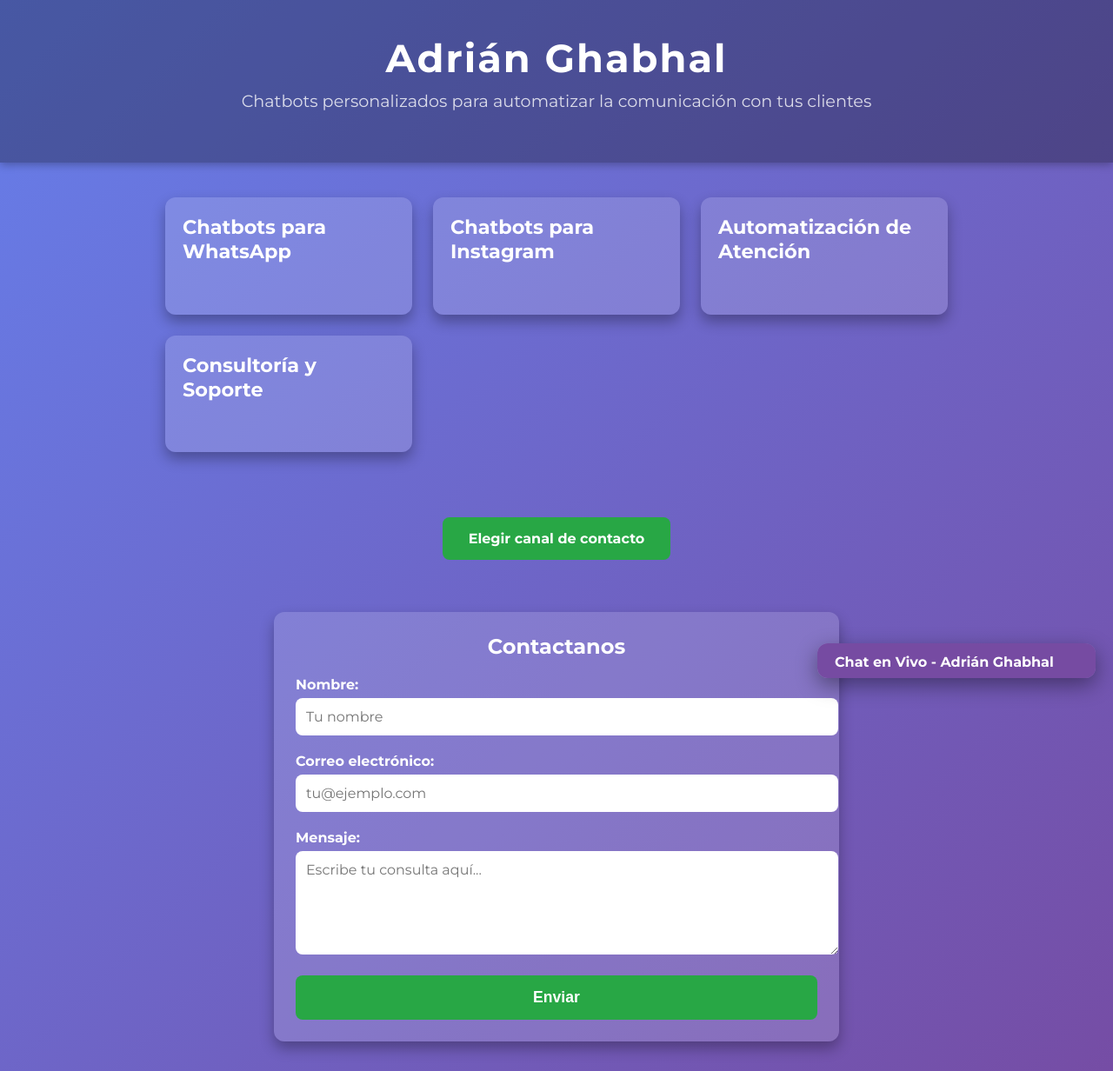
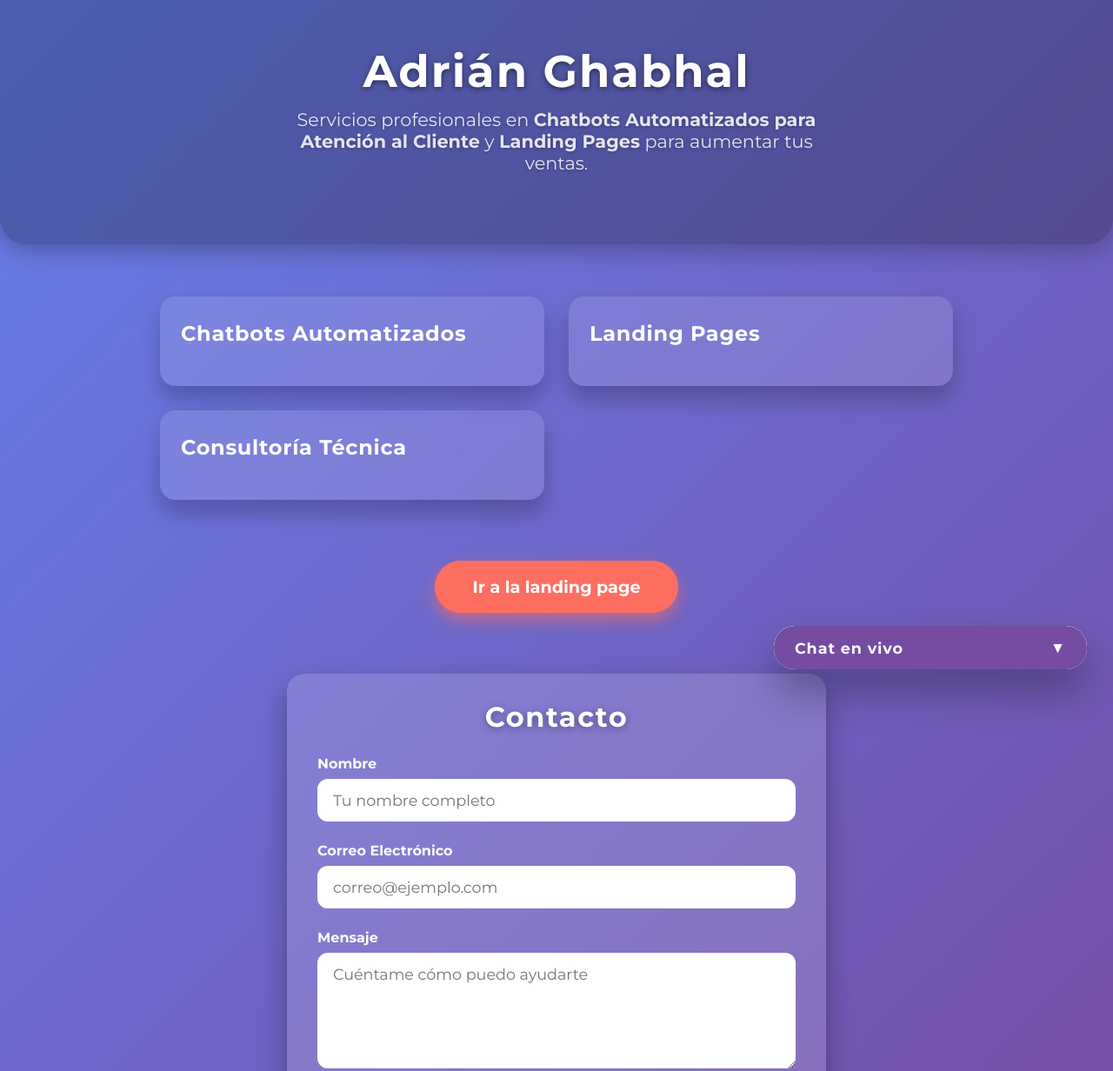
Before and after one commit to ghabhal/ghabhal.github.io, a plain HTML site: page index.html in a window 1280 px wide. Shown: the top 1232 px of the page at 87% size. Drawn offline with Linux system fonts and the light colour scheme.

Commit message:
Add files via upload

```diff
--- a/index.html
+++ b/index.html
@@ -6,6 +6,10 @@
   <title>Adrián Ghabhal - Chatbots Automatizados</title>
   <link href="https://fonts.googleapis.com/css2?family=Montserrat:wght@400;700&display=swap" rel="stylesheet" />
   <style>
+    /* Reset y base */
+    * {
+      box-sizing: border-box;
+    }
     body {
       margin: 0;
       font-family: 'Montserrat', sans-serif;
@@ -14,360 +18,452 @@
       min-height: 100vh;
       display: flex;
       flex-direction: column;
+      scroll-behavior: smooth;
     }
+
     header {
-      padding: 40px 20px;
+      padding: 50px 20px 60px;
       text-align: center;
-      background: rgba(0,0,0,0.3);
-      box-shadow: 0 2px 10px rgba(0,0,0,0.3);
+      background: rgba(0,0,0,0.25);
+      box-shadow: 0 4px 30px rgba(0,0,0,0.3);
+      border-bottom-left-radius: 30px;
+      border-bottom-right-radius: 30px;
+      user-select: none;
     }
     header h1 {
       margin: 0;
-      font-weight: 700;
-      font-size: 2.8rem;
+      font-weight: 800;
+      font-size: 3.2rem;
       letter-spacing: 2px;
+      text-shadow: 0 2px 6px rgba(0,0,0,0.5);
     }
     header p {
-      margin-top: 10px;
+      margin-top: 12px;
       font-weight: 400;
-      font-size: 1.2rem;
-      opacity: 0.8;
+      font-size: 1.3rem;
+      opacity: 0.85;
+      max-width: 600px;
+      margin-left: auto;
+      margin-right: auto;
+      text-shadow: 0 1px 4px rgba(0,0,0,0.3);
     }
+
     main {
       flex: 1;
-      max-width: 900px;
-      margin: 40px auto;
-      padding: 0 20px;
+      max-width: 960px;
+      margin: 60px auto 80px;
+      padding: 0 24px;
     }
+
+    /* Servicios */
     .services {
       display: grid;
-      grid-template-columns: repeat(auto-fit, minmax(280px, 1fr));
-      gap: 24px;
-      margin-bottom: 50px;
+      grid-template-columns: repeat(auto-fit, minmax(300px, 1fr));
+      gap: 28px;
+      margin-bottom: 70px;
     }
     .service-card {
-      background: rgba(255, 255, 255, 0.15);
-      border-radius: 12px;
-      padding: 20px;
-      box-shadow: 0 8px 16px rgba(0,0,0,0.3);
+      background: rgba(255,255,255,0.12);
+      border-radius: 18px;
+      padding: 28px 24px 36px;
+      box-shadow: 0 15px 25px rgba(0,0,0,0.22);
       cursor: pointer;
-      transition: transform 0.3s ease, box-shadow 0.3s ease;
+      transition: transform 0.35s cubic-bezier(0.25, 0.8, 0.25, 1), box-shadow 0.35s ease;
       position: relative;
       overflow: hidden;
       opacity: 0;
-      transform: translateY(20px);
+      transform: translateY(30px);
+      color: #fff;
+      user-select: none;
     }
-    .service-card:hover {
-      transform: translateY(-10px);
-      box-shadow: 0 15px 30px rgba(0,0,0,0.4);
+    .service-card:hover, .service-card:focus-visible {
+      transform: translateY(-12px);
+      box-shadow: 0 25px 45px rgba(0,0,0,0.35);
+      background: linear-gradient(135deg, #764ba2 0%, #667eea 100%);
+      outline: none;
     }
     .service-card h3 {
-      margin-top: 0;
-      font-size: 1.4rem;
+      margin: 0 0 10px;
+      font-size: 1.5rem;
+      font-weight: 700;
+      letter-spacing: 0.03em;
     }
     .service-desc {
       margin-top: 10px;
       max-height: 0;
       overflow: hidden;
       opacity: 0;
-      transition: max-height 0.4s ease, opacity 0.4s ease;
       font-weight: 300;
-      line-height: 1.4;
+      line-height: 1.5;
+      transition: max-height 0.4s ease, opacity 0.4s ease, margin-top 0.4s ease;
+      color: #e0e0e0;
+      user-select: text;
     }
     .service-card.active .service-desc {
-      max-height: 150px;
+      max-height: 180px;
       opacity: 1;
-      margin-top: 10px;
+      margin-top: 12px;
     }
+
+    /* Botón Landing Page */
     .contact-btn {
       display: inline-block;
-      margin-top: 25px;
-      padding: 15px 30px;
-      background: #28a745;
+      margin: 0 auto 70px;
+      padding: 18px 38px;
+      background: #ff6f61;
       color: white;
-      font-weight: 700;
-      border-radius: 8px;
+      font-weight: 800;
+      font-size: 1.2rem;
+      border-radius: 50px;
       text-decoration: none;
-      transition: background-color 0.3s ease;
+      box-shadow: 0 8px 18px rgba(255,111,97,0.6);
+      transition: background-color 0.3s ease, box-shadow 0.3s ease;
+      user-select: none;
+      display: block;
+      max-width: 280px;
+      text-align: center;
     }
-    .contact-btn:hover {
-      background: #1e7e34;
+    .contact-btn:hover, .contact-btn:focus {
+      background: #e35b4b;
+      box-shadow: 0 12px 28px rgba(227,91,75,0.7);
+      outline: none;
     }
 
     /* Formulario */
     form {
       background: rgba(255, 255, 255, 0.15);
-      padding: 25px;
-      border-radius: 12px;
-      box-shadow: 0 8px 16px rgba(0,0,0,0.3);
-      max-width: 600px;
-      margin: 0 auto 70px;
+      padding: 30px 35px;
+      border-radius: 20px;
+      box-shadow: 0 15px 30px rgba(0,0,0,0.3);
+      max-width: 620px;
+      margin: 0 auto 90px;
+      color: #fff;
+      user-select: none;
+      transition: background-color 0.3s ease;
+    }
+    form:hover {
+      background: rgba(255,255,255,0.22);
     }
     form h2 {
       margin-top: 0;
-      font-weight: 700;
-      margin-bottom: 20px;
+      font-weight: 800;
+      margin-bottom: 25px;
       text-align: center;
+      font-size: 2rem;
+      letter-spacing: 1.5px;
+      text-shadow: 0 2px 8px rgba(0,0,0,0.35);
+      user-select: text;
     }
     form label {
       display: block;
-      margin-bottom: 6px;
+      margin-bottom: 8px;
       font-weight: 600;
+      user-select: text;
     }
     form input, form textarea {
       width: 100%;
-      padding: 12px;
-      border-radius: 8px;
+      padding: 14px 18px;
+      border-radius: 12px;
       border: none;
-      margin-bottom: 20px;
-      font-size: 1rem;
+      margin-bottom: 24px;
+      font-size: 1.1rem;
       font-family: 'Montserrat', sans-serif;
       resize: vertical;
+      transition: background-color 0.3s ease, color 0.3s ease;
+      user-select: text;
     }
     form input:focus, form textarea:focus {
-      outline: 2px solid #28a745;
+      outline: 3px solid #ff6f61;
       background: #fff;
-      color: #000;
+      color: #111;
     }
     form button {
-      background: #28a745;
+      background: #ff6f61;
       color: white;
-      font-weight: 700;
-      padding: 15px 30px;
+      font-weight: 800;
+      padding: 16px 38px;
       border: none;
-      border-radius: 8px;
+      border-radius: 50px;
       cursor: pointer;
-      font-size: 1.1rem;
+      font-size: 1.2rem;
       width: 100%;
-      transition: background-color 0.3s ease;
+      transition: background-color 0.3s ease, box-shadow 0.3s ease;
+      user-select: none;
+      box-shadow: 0 8px 20px rgba(255,111,97,0.6);
     }
-    form button:hover {
-      background: #1e7e34;
+    form button:hover, form button:focus {
+      background: #e35b4b;
+      box-shadow: 0 12px 30px rgba(227,91,75,0.7);
+      outline: none;
     }
 
     /* Chat en vivo */
     #chat-container {
       position: fixed;
-      bottom: 20px;
-      right: 20px;
-      width: 320px;
-      max-height: 400px;
-      background: rgba(255, 255, 255, 0.15);
-      border-radius: 12px;
-      box-shadow: 0 8px 24px rgba(0,0,0,0.4);
+      bottom: 30px;
+      right: 30px;
+      width: 360px;
+      max-height: 420px;
+      background: #fff;
+      border-radius: 24px;
+      box-shadow: 0 25px 45px rgba(0,0,0,0.3);
       display: flex;
       flex-direction: column;
       font-family: 'Montserrat', sans-serif;
-      color: #000;
+      color: #333;
       overflow: hidden;
-      z-index: 1000;
+      z-index: 1100;
+      transition: height 0.35s ease;
+      height: 50px;
+      user-select: none;
     }
     #chat-header {
       background: #764ba2;
       color: white;
-      padding: 12px 20px;
+      padding: 14px 24px;
       font-weight: 700;
       cursor: pointer;
       user-select: none;
+      font-size: 1.1rem;
+      letter-spacing: 0.05em;
+      display: flex;
+      align-items: center;
+      justify-content: space-between;
+      border-top-left-radius: 24px;
+      border-top-right-radius: 24px;
+    }
+    #chat-header:hover {
+      background: #5b367a;
     }
     #chat-messages {
       flex: 1;
-      padding: 10px 20px;
+      padding: 16px 24px;
       overflow-y: auto;
-      background: #fff;
-      font-size: 0.9rem;
+      font-size: 0.95rem;
+      background: #fafafa;
+      user-select: text;
+      color: #222;
     }
     .message {
-      margin-bottom: 12px;
-      padding: 8px 12px;
-      border-radius: 12px;
-      max-width: 75%;
-      clear: both;
+      margin-bottom: 14px;
+      padding: 12px 18px;
+      border-radius: 18px;
+      max-width: 85%;
+      line-height: 1.35;
+      user-select: text;
+      box-shadow: 0 4px 12px rgba(0,0,0,0.07);
+      white-space: pre-wrap;
+      word-wrap: break-word;
     }
-    .user-message {
-      background: #28a745;
-      color: white;
-      float: right;
-      text-align: right;
+    .message.bot {
+      background: #764ba2;
+      color: #fff;
+      align-self: flex-start;
     }
-    .bot-message {
-      background: #eee;
-      color: #333;
-      float: left;
-      text-align: left;
+    .message.user {
+      background: #ff6f61;
+      color: #fff;
+      align-self: flex-end;
     }
     #chat-input-container {
-      padding: 10px 20px;
-      background: #f0f0f0;
+      padding: 14px 18px;
+      border-top: 1px solid #ddd;
       display: flex;
-      gap: 10px;
+      background: #f3f3f3;
     }
     #chat-input {
       flex: 1;
-      padding: 10px 15px;
       border-radius: 20px;
-      border: 1px solid #ccc;
+      border: none;
+      padding: 12px 18px;
       font-size: 1rem;
+      font-family: 'Montserrat', sans-serif;
+      user-select: text;
+      outline: none;
     }
-    #chat-send {
+    #chat-send-btn {
+      margin-left: 12px;
       background: #764ba2;
       border: none;
       color: white;
-      padding: 0 20px;
       border-radius: 20px;
+      padding: 0 18px;
+      font-weight: 700;
       cursor: pointer;
-      font-weight: 700;
       transition: background-color 0.3s ease;
+      user-select: none;
     }
-    #chat-send:hover {
+    #chat-send-btn:hover {
       background: #5b367a;
     }
 
+    /* Chat abierto */
+    #chat-container.open {
+      height: 420px;
+      user-select: text;
+    }
+
+    /* Animación aparición servicios */
+    .service-card.show {
+      opacity: 1;
+      transform: translateY(0);
+      transition: opacity 0.5s ease, transform 0.5s ease;
+    }
+
+    /* Responsive */
+    @media (max-width: 420px) {
+      #chat-container {
+        width: 90vw;
+        right: 5vw;
+      }
+      main {
+        margin: 40px 20px 60px;
+        padding: 0 10px;
+      }
+    }
   </style>
 </head>
 <body>
 
   <header>
     <h1>Adrián Ghabhal</h1>
-  <p>Chatbots personalizados para automatizar la comunicación con tus clientes</p>
+    <p>Servicios profesionales en <strong>Chatbots Automatizados para Atención al Cliente</strong> y <strong>Landing Pages</strong> para aumentar tus ventas.</p>
   </header>
 
   <main>
-  <section class="services">
-    <div class="service-card" tabindex="0">
-      <h3>Chatbots para WhatsApp</h3>
-      <p class="service-desc">Automatiza respuestas, toma pedidos y brinda soporte 24/7 directamente en WhatsApp, la app más popular.</p>
+    <section class="services" aria-label="Servicios ofrecidos">
+      <article class="service-card" tabindex="0" aria-expanded="false">
+        <h3>Chatbots Automatizados</h3>
+        <div class="service-desc" aria-hidden="true">
+          Diseño, desarrollo e implementación de chatbots personalizados para atención al cliente 24/7. Incrementa la eficiencia y mejora la experiencia de tus usuarios.
         </div>
-    <div class="service-card" tabindex="0">
-      <h3>Chatbots para Instagram</h3>
-      <p class="service-desc">Responde mensajes directos y comenta con bots inteligentes que mejoran la interacción y aumentan ventas.</p>
+      </article>
+
+      <article class="service-card" tabindex="0" aria-expanded="false">
+        <h3>Landing Pages</h3>
+        <div class="service-desc" aria-hidden="true">
+          Creación de landing pages profesionales, atractivas y optimizadas para convertir visitantes en clientes, impulsando tus campañas digitales con resultados medibles.
         </div>
-    <div class="service-card" tabindex="0">
-      <h3>Automatización de Atención</h3>
-      <p class="service-desc">Integramos sistemas para gestionar consultas, reservas y pedidos, liberando tiempo y recursos de tu equipo.</p>
+      </article>
+
+      <article class="service-card" tabindex="0" aria-expanded="false">
+        <h3>Consultoría Técnica</h3>
+        <div class="service-desc" aria-hidden="true">
+          Asesoría para integrar soluciones digitales en tu negocio, evaluar herramientas y optimizar procesos con tecnología de punta.
         </div>
-    <div class="service-card" tabindex="0">
-      <h3>Consultoría y Soporte</h3>
-      <p class="service-desc">Te asesoramos en la implementación y mantenimiento de chatbots que se adapten a tus necesidades y objetivos.</p>
-    </div>
+      </article>
     </section>
 
-  <div style="text-align:center; margin-bottom: 60px;">
-    <a href="landingpage.html" class="contact-btn">Elegir canal de contacto</a>
-  </div>
+    <a href="https://tu-landing-page.com" class="contact-btn" target="_blank" rel="noopener noreferrer" aria-label="Ir a la landing page para contactar">Ir a la landing page</a>
 
-  <!-- Formulario de contacto -->
-  <form id="contact-form">
-    <h2>Contactanos</h2>
-    <label for="name">Nombre:</label>
-    <input type="text" id="name" name="name" required placeholder="Tu nombre" />
+    <form aria-label="Formulario de contacto">
+      <h2>Contacto</h2>
+      <label for="name">Nombre</label>
+      <input type="text" id="name" name="name" placeholder="Tu nombre completo" required autocomplete="name" />
 
-    <label for="email">Correo electrónico:</label>
-    <input type="email" id="email" name="email" required placeholder="tu@ejemplo.com" />
+      <label for="email">Correo Electrónico</label>
+      <input type="email" id="email" name="email" placeholder="correo@ejemplo.com" required autocomplete="email" />
 
-    <label for="message">Mensaje:</label>
-    <textarea id="message" name="message" rows="5" required placeholder="Escribe tu consulta aquí..."></textarea>
+      <label for="message">Mensaje</label>
+      <textarea id="message" name="message" rows="5" placeholder="Cuéntame cómo puedo ayudarte" required></textarea>
 
       <button type="submit">Enviar</button>
     </form>
   </main>
 
   <!-- Chat en vivo -->
-<div id="chat-container">
-  <div id="chat-header">Chat en Vivo - Adrián Ghabhal</div>
-  <div id="chat-messages"></div>
+  <div id="chat-container" role="region" aria-label="Chat en vivo de Adrián Ghabhal" aria-live="polite" aria-atomic="false">
+    <div id="chat-header" tabindex="0" aria-controls="chat-messages" aria-expanded="false" role="button" aria-pressed="false" aria-label="Abrir o cerrar chat">
+      Chat en vivo
+      <span aria-hidden="true" id="chat-toggle-icon">▼</span>
+    </div>
+    <div id="chat-messages" tabindex="0" role="log" aria-live="polite" aria-relevant="additions"></div>
+    <form id="chat-form" aria-label="Formulario para enviar mensajes al chat" style="display:none;">
       <div id="chat-input-container">
-    <input type="text" id="chat-input" placeholder="Escribe tu mensaje..." autocomplete="off" />
-    <button id="chat-send">Enviar</button>
+        <input id="chat-input" autocomplete="off" placeholder="Escribe tu mensaje..." aria-label="Escribir mensaje" required />
+        <button id="chat-send-btn" type="submit" aria-label="Enviar mensaje">Enviar</button>
       </div>
+    </form>
   </div>
 
-<footer>
-  &copy; 2025 Adrián Ghabhal. Todos los derechos reservados.
-</footer>
-
   <script>
-  // Mostrar/ocultar descripción del servicio
+    // Mostrar descripción al hacer click o enter en las tarjetas de servicio
     document.querySelectorAll('.service-card').forEach(card => {
-    card.addEventListener('click', () => {
-      card.classList.toggle('active');
-    });
-    card.addEventListener('keydown', (e) => {
+      card.addEventListener('click', () => toggleDesc(card));
+      card.addEventListener('keydown', e => {
         if (e.key === 'Enter' || e.key === ' ') {
           e.preventDefault();
-        card.classList.toggle('active');
+          toggleDesc(card);
         }
       });
     });
 
-  // Animación de entrada suave
+    function toggleDesc(card) {
+      const isActive = card.classList.toggle('active');
+      card.setAttribute('aria-expanded', isActive);
+      const desc = card.querySelector('.service-desc');
+      desc.setAttribute('aria-hidden', !isActive);
+    }
+
+    // Animación de aparición cards (opcional)
     window.addEventListener('load', () => {
-    document.querySelectorAll('.service-card').forEach((card, i) => {
-      setTimeout(() => {
-        card.style.opacity = '1';
-        card.style.transform = 'translateY(0)';
-      }, i * 150);
+      const cards = document.querySelectorAll('.service-card');
+      cards.forEach((card, i) => {
+        setTimeout(() => card.classList.add('show'), i * 150);
       });
     });
 
-  // Formulario: simulamos envío con mensaje de agradecimiento
-  const form = document.getElementById('contact-form');
-  form.addEventListener('submit', e => {
-    e.preventDefault();
-    alert('Gracias por contactarnos, ' + form.name.value + '! Respondemos pronto.');
-    form.reset();
-  });
-
-  // Chat en vivo básico
+    // Chat en vivo toggle
     const chatContainer = document.getElementById('chat-container');
     const chatHeader = document.getElementById('chat-header');
+    const chatToggleIcon = document.getElementById('chat-toggle-icon');
     const chatMessages = document.getElementById('chat-messages');
+    const chatForm = document.getElementById('chat-form');
     const chatInput = document.getElementById('chat-input');
-  const chatSend = document.getElementById('chat-send');
 
-  // Toggle chat panel (mostrar/ocultar)
-  chatHeader.addEventListener('click', () => {
-    if (chatMessages.style.display === 'none') {
-      chatMessages.style.display = 'block';
-      chatInput.parentElement.style.display = 'flex';
-      chatContainer.style.height = '400px';
-    } else {
-      chatMessages.style.display = 'none';
-      chatInput.parentElement.style.display = 'none';
-      chatContainer.style.height = '40px';
+    chatHeader.addEventListener('click', toggleChat);
+    chatHeader.addEventListener('keydown', e => {
+      if (e.key === 'Enter' || e.key === ' ') {
+        e.preventDefault();
+        toggleChat();
       }
     });
 
-  // Inicializar chat cerrado
-  chatMessages.style.display = 'none';
-  chatInput.parentElement.style.display = 'none';
-  chatContainer.style.height = '40px';
-
-  function appendMessage(text, sender) {
-    const msgDiv = document.createElement('div');
-    msgDiv.classList.add('message', sender === 'user' ? 'user-message' : 'bot-message');
-    msgDiv.textContent = text;
-    chatMessages.appendChild(msgDiv);
-    chatMessages.scrollTop = chatMessages.scrollHeight;
+    function toggleChat() {
+      const isOpen = chatContainer.classList.toggle('open');
+      chatHeader.setAttribute('aria-expanded', isOpen);
+      chatHeader.setAttribute('aria-pressed', isOpen);
+      chatToggleIcon.textContent = isOpen ? '▲' : '▼';
+      chatForm.style.display = isOpen ? 'flex' : 'none';
+      if(isOpen) chatInput.focus();
     }
 
-  chatSend.addEventListener('click', sendMessage);
-  chatInput.addEventListener('keypress', e => {
-    if (e.key === 'Enter') {
-      sendMessage();
-    }
-  });
-
-  function sendMessage() {
+    // Funcionalidad básica chat (simulación)
+    chatForm.addEventListener('submit', e => {
+      e.preventDefault();
       const msg = chatInput.value.trim();
       if (!msg) return;
-    appendMessage(msg, 'user');
+
+      addMessage(msg, 'user');
       chatInput.value = '';
+      chatInput.disabled = true;
+      chatSendBtn.disabled = true;
 
       // Simular respuesta bot con delay
       setTimeout(() => {
-      appendMessage('Gracias por tu mensaje. En breve te responderemos.', 'bot');
-    }, 1000);
+        addMessage('Gracias por tu mensaje. Te responderé pronto.', 'bot');
+        chatInput.disabled = false;
+        chatSendBtn.disabled = false;
+        chatInput.focus();
+      }, 1200);
+    });
+
+    function addMessage(text, sender) {
+      const div = document.createElement('div');
+      div.className = 'message ' + sender;
+      div.textContent = text;
+      chatMessages.appendChild(div);
+      chatMessages.scrollTop = chatMessages.scrollHeight;
     }
   </script>
 
```
Lines whose indentation alone changed are shown as unchanged.
